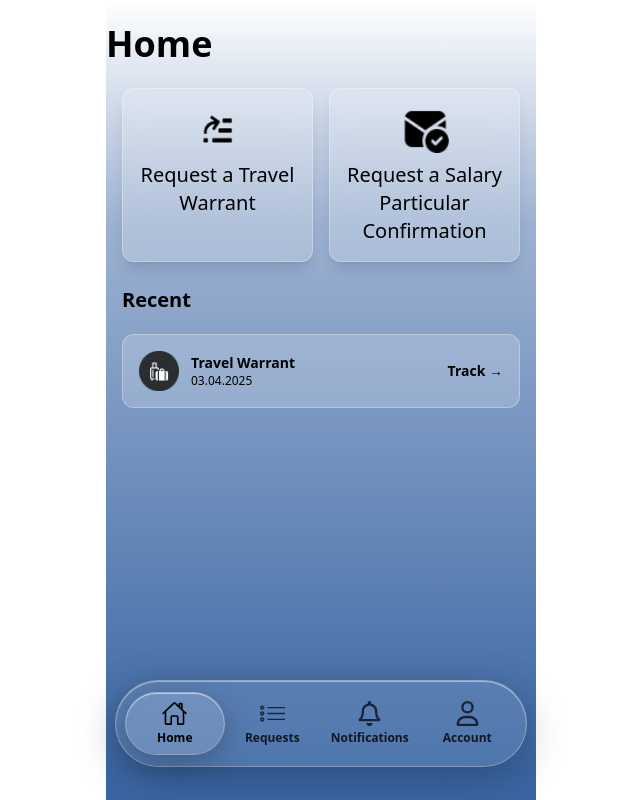
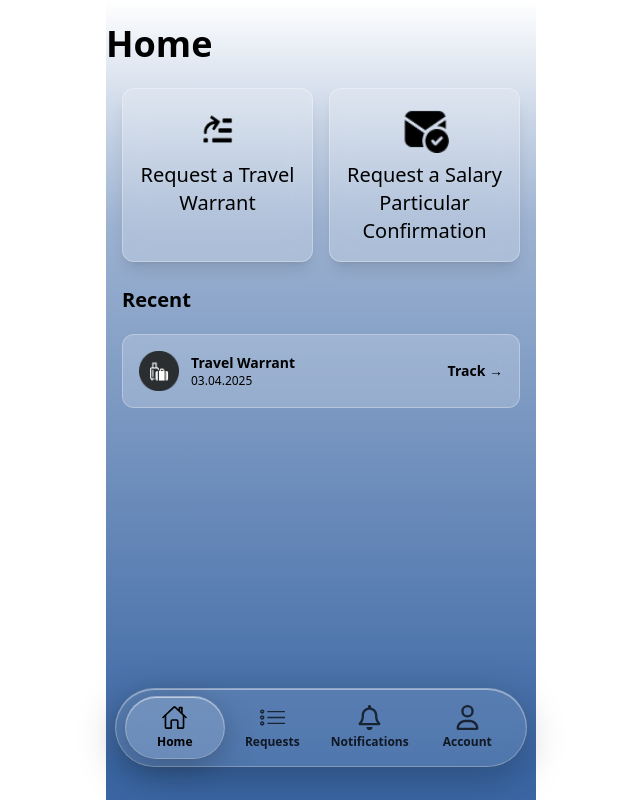
Before and after one commit to rajeevansharan/Hackstreet-Boys_eGovDoc, a React (Vite) app in the folder citizen-ui/: page / in a window 1280 px wide. Shown: the whole page, without its empty margins (319-959 px from the left). Built offline with nearby package versions, Linux system fonts and the light colour scheme.

Commit message:
feat: Adjust navbar padding and font weight
Reduced vertical padding in PrimaryNavBar from py-2 to py-1 and changed active label font weight from extrabold to bold for improved visual consistency.

```diff
--- a/citizen-ui/src/components/PrimaryNavBar.jsx
+++ b/citizen-ui/src/components/PrimaryNavBar.jsx
@@ -16,7 +16,7 @@ function PrimaryNavBar() {
   ];
 
   return (
-    <nav className="absolute inset-x-[10px] bottom-[34px] rounded-full bg-white/10 px-[10px] py-2 shadow-[inset_0_1px_0_rgba(255,255,255,.45),0_10px_40px_rgba(0,0,0,.25)] ring-1 ring-white/40 backdrop-blur-xl">
+    <nav className="absolute inset-x-[10px] bottom-[34px] rounded-full bg-white/10 px-[10px] py-1 shadow-[inset_0_1px_0_rgba(255,255,255,.45),0_10px_40px_rgba(0,0,0,.25)] ring-1 ring-white/40 backdrop-blur-xl">
       <div className="relative grid grid-cols-4 gap-0">
         <span
           className="pointer-events-none absolute inset-y-1 w-1/4 rounded-full bg-white/15 shadow-[inset_0_1px_0_rgba(255,255,255,.55),0_8px_32px_rgba(0,0,0,.25)] ring-1 ring-white/40 transition-transform duration-300 ease-out"
@@ -38,9 +38,7 @@ function PrimaryNavBar() {
                 }`}
               />
               <span
-                className={
-                  isActive ? "font-extrabold" : "font-semibold opacity-80"
-                }
+                className={isActive ? "font-bold" : "font-semibold opacity-80"}
               >
                 {label}
               </span>
```
